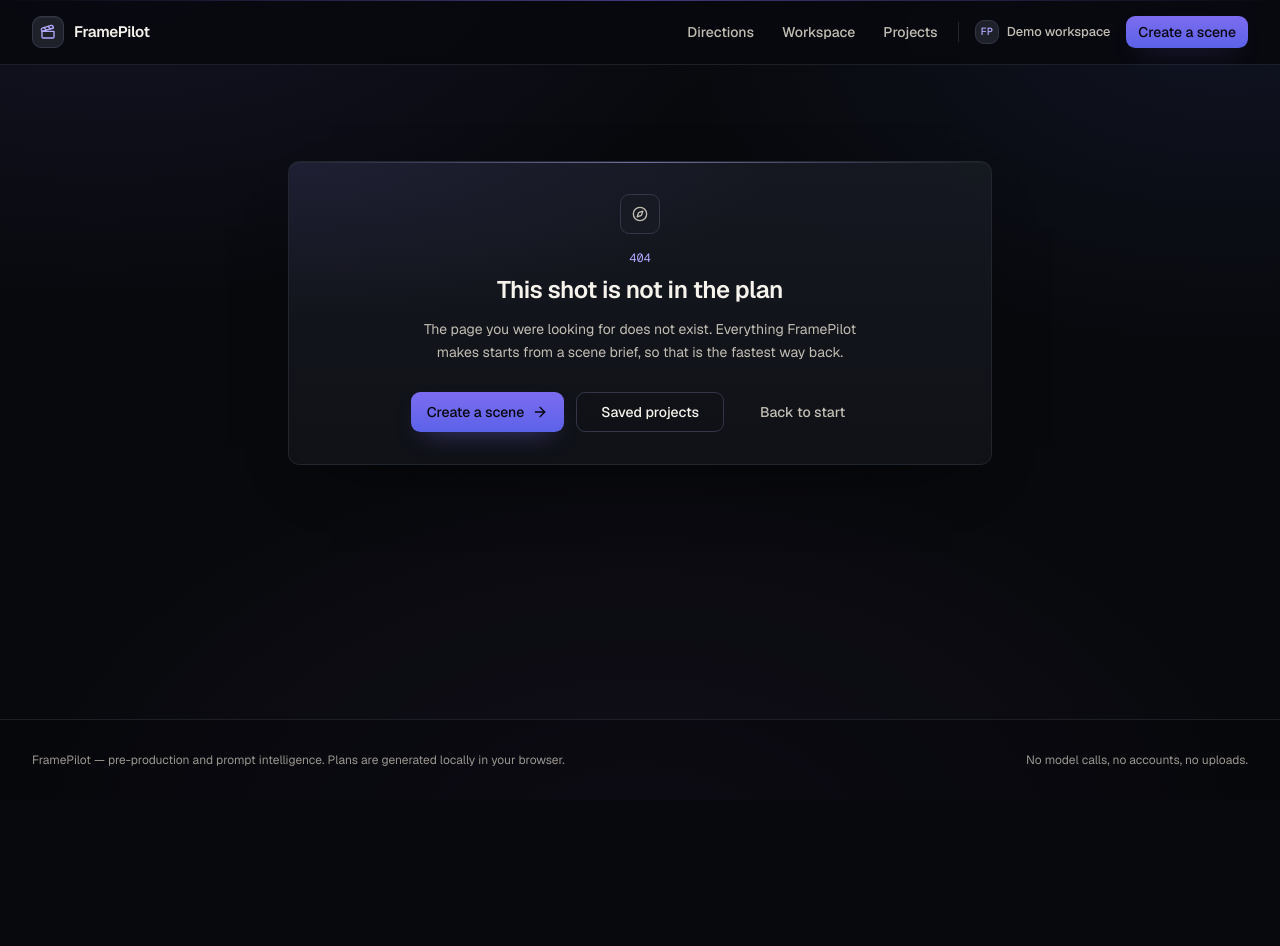
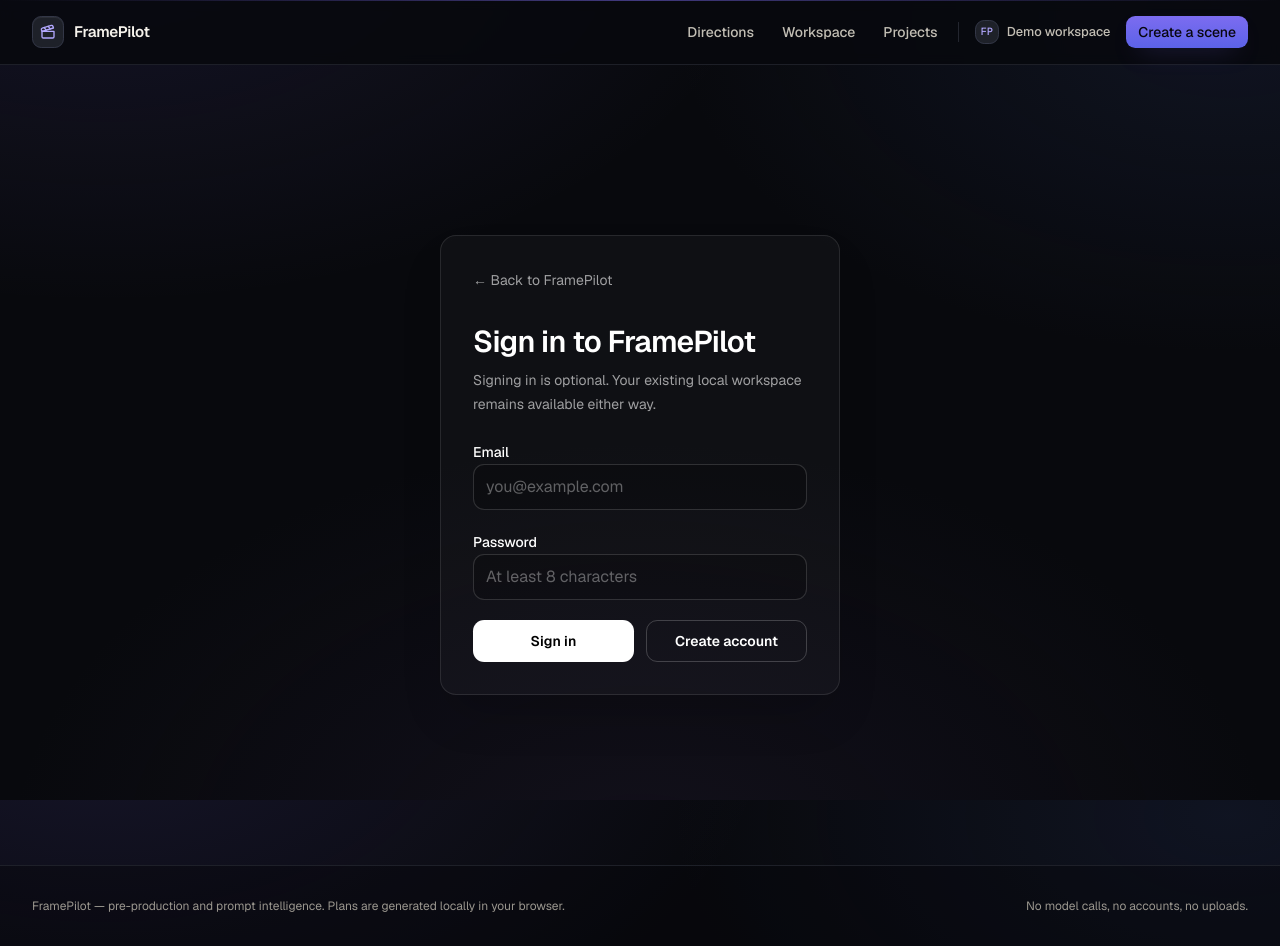
Before and after one commit to helloworld-778/framepilot, a Next.js app: page /sign-in in a window 1280 px wide. Before the commit this address had no page. Before the commit the page ends 800 px from the top, so only its background shows below. Built offline with nearby package versions, Linux system fonts and the light colour scheme.

Commit message:
feat(auth): add optional email sign-in flow

```diff
--- /dev/null
+++ b/app/auth/confirm/route.ts
@@ -0,0 +1,29 @@
+import { type EmailOtpType } from '@supabase/supabase-js'
+import { type NextRequest, NextResponse } from 'next/server'
+import { createClient } from '@/lib/supabase/server-ssr'
+
+export async function GET(request: NextRequest) {
+    const { searchParams, origin } = new URL(request.url)
+    const tokenHash = searchParams.get('token_hash')
+    const type = searchParams.get('type') as EmailOtpType | null
+
+    if (tokenHash && type) {
+        const supabase = await createClient()
+
+        const { error } = await supabase.auth.verifyOtp({
+            token_hash: tokenHash,
+            type,
+        })
+
+        if (!error) {
+            return NextResponse.redirect(new URL('/projects', origin))
+        }
+    }
+
+    return NextResponse.redirect(
+        new URL(
+            '/sign-in?message=Your confirmation link is invalid or has expired.',
+            origin,
+        ),
+    )
+}
--- /dev/null
+++ b/app/sign-in/actions.ts
@@ -0,0 +1,66 @@
+'use server'
+
+import { redirect } from 'next/navigation'
+import { createClient } from '@/lib/supabase/server-ssr'
+
+function messagePath(message: string) {
+    return `/sign-in?message=${encodeURIComponent(message)}`
+}
+
+export async function signIn(formData: FormData) {
+    const email = String(formData.get('email') ?? '').trim()
+    const password = String(formData.get('password') ?? '')
+
+    if (!email || !password) {
+        redirect(messagePath('Enter both your email and password.'))
+    }
+
+    const supabase = await createClient()
+
+    const { error } = await supabase.auth.signInWithPassword({
+        email,
+        password,
+    })
+
+    if (error) {
+        redirect(messagePath('Sign-in failed. Check your email and password.'))
+    }
+
+    redirect('/projects')
+}
+
+export async function signUp(formData: FormData) {
+    const email = String(formData.get('email') ?? '').trim()
+    const password = String(formData.get('password') ?? '')
+
+    if (!email || !password) {
+        redirect(messagePath('Enter both your email and password.'))
+    }
+
+    if (password.length < 8) {
+        redirect(messagePath('Use a password with at least 8 characters.'))
+    }
+
+    const supabase = await createClient()
+
+    const { error } = await supabase.auth.signUp({
+        email,
+        password,
+    })
+
+    if (error) {
+        redirect(messagePath('Could not create the account. Try another email.'))
+    }
+
+    redirect(
+        messagePath('Check your email and confirm your account before signing in.'),
+    )
+}
+
+export async function signOut() {
+    const supabase = await createClient()
+
+    await supabase.auth.signOut()
+
+    redirect('/')
+}
--- /dev/null
+++ b/app/sign-in/page.tsx
@@ -0,0 +1,96 @@
+import Link from 'next/link'
+import { signIn, signUp } from './actions'
+
+type SignInPageProps = {
+    searchParams: Promise<{
+        message?: string
+    }>
+}
+
+export default async function SignInPage({
+    searchParams,
+}: SignInPageProps) {
+    const { message } = await searchParams
+
+    return (
+        <main className="mx-auto flex min-h-screen w-full max-w-md items-center px-6 py-16">
+            <section className="w-full rounded-2xl border border-white/10 bg-white/[0.03] p-6 shadow-2xl shadow-black/20 sm:p-8">
+                <Link
+                    href="/"
+                    className="text-sm text-white/60 transition hover:text-white"
+                >
+                    ← Back to FramePilot
+                </Link>
+
+                <h1 className="mt-8 text-3xl font-semibold tracking-tight text-white">
+                    Sign in to FramePilot
+                </h1>
+
+                <p className="mt-2 text-sm leading-6 text-white/60">
+                    Signing in is optional. Your existing local workspace remains available
+                    either way.
+                </p>
+
+                {message ? (
+                    <p
+                        className="mt-6 rounded-lg border border-white/10 bg-white/5 px-4 py-3 text-sm text-white/80"
+                        role="status"
+                    >
+                        {message}
+                    </p>
+                ) : null}
+
+                <form className="mt-6 space-y-5">
+                    <div className="space-y-2">
+                        <label htmlFor="email" className="text-sm font-medium text-white">
+                            Email
+                        </label>
+
+                        <input
+                            id="email"
+                            name="email"
+                            type="email"
+                            autoComplete="email"
+                            required
+                            className="w-full rounded-lg border border-white/15 bg-black/20 px-3 py-2.5 text-white outline-none placeholder:text-white/35 focus:border-white/50"
+                            placeholder="you@example.com"
+                        />
+                    </div>
+
+                    <div className="space-y-2">
+                        <label htmlFor="password" className="text-sm font-medium text-white">
+                            Password
+                        </label>
+
+                        <input
+                            id="password"
+                            name="password"
+                            type="password"
+                            autoComplete="current-password"
+                            required
+                            minLength={8}
+                            className="w-full rounded-lg border border-white/15 bg-black/20 px-3 py-2.5 text-white outline-none placeholder:text-white/35 focus:border-white/50"
+                            placeholder="At least 8 characters"
+                        />
+                    </div>
+
+                    <div className="grid gap-3 sm:grid-cols-2">
+                        <button
+                            formAction={signIn}
+                            className="rounded-lg bg-white px-4 py-2.5 text-sm font-semibold text-black transition hover:bg-white/90"
+                        >
+                            Sign in
+                        </button>
+
+                        <button
+                            formAction={signUp}
+                            className="rounded-lg border border-white/20 px-4 py-2.5 text-sm font-semibold text-white transition hover:bg-white/10"
+                        >
+                            Create account
+                        </button>
+                    </div>
+                </form>
+            </section>
+        </main>
+    )
+}
```
